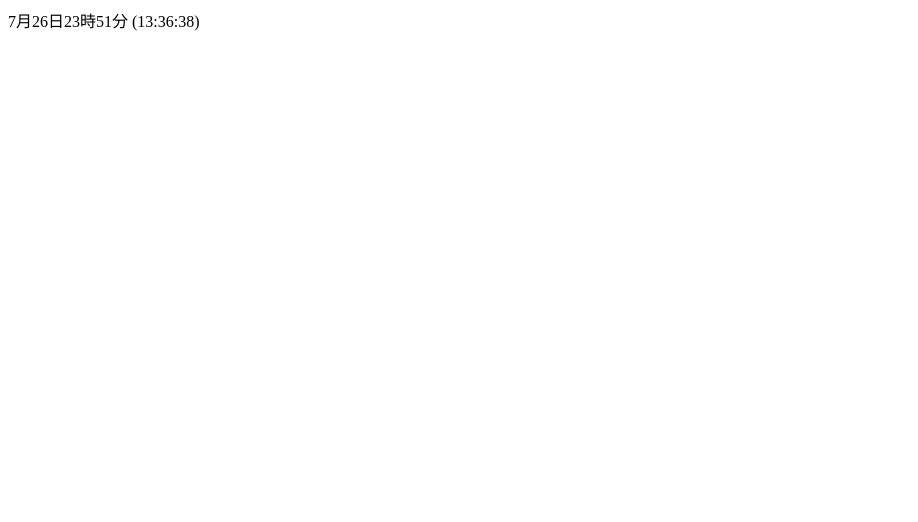
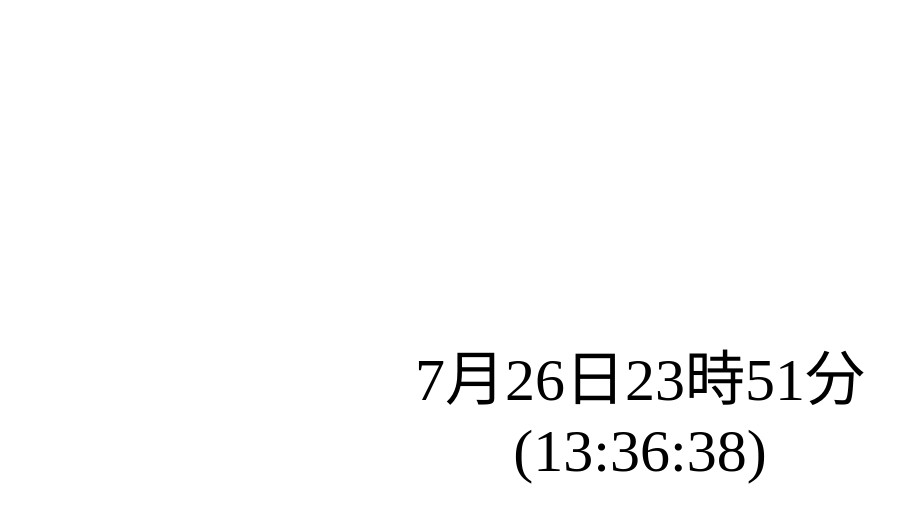
Before and after one commit to 46kuro/TheRoomOfSpiritAndTime, a plain HTML site: page index.html in a window 1280 px wide. Shown: the whole page, without its empty margins (0-918 px from the left). Drawn offline with Linux system fonts and the light colour scheme.

Commit message:
Update index.css

```diff
--- a/index.css
+++ b/index.css
@@ -1,14 +1,16 @@
 .parent {
   /*親要素*/
   position: relative;
+  height: 100vh;
 }
 
-.parent p {
+.parent span {
   position: absolute;
   top: 50%;
   left: 50%;
   -webkit-transform : translate(-50%,-50%);
   transform : translate(-50%,-50%);
-  width: 100px;
+  width: 600px;
   text-align: center;/*一応BOX内の文字も中央寄せ*/
+  font-size: 60px;
 }
```
